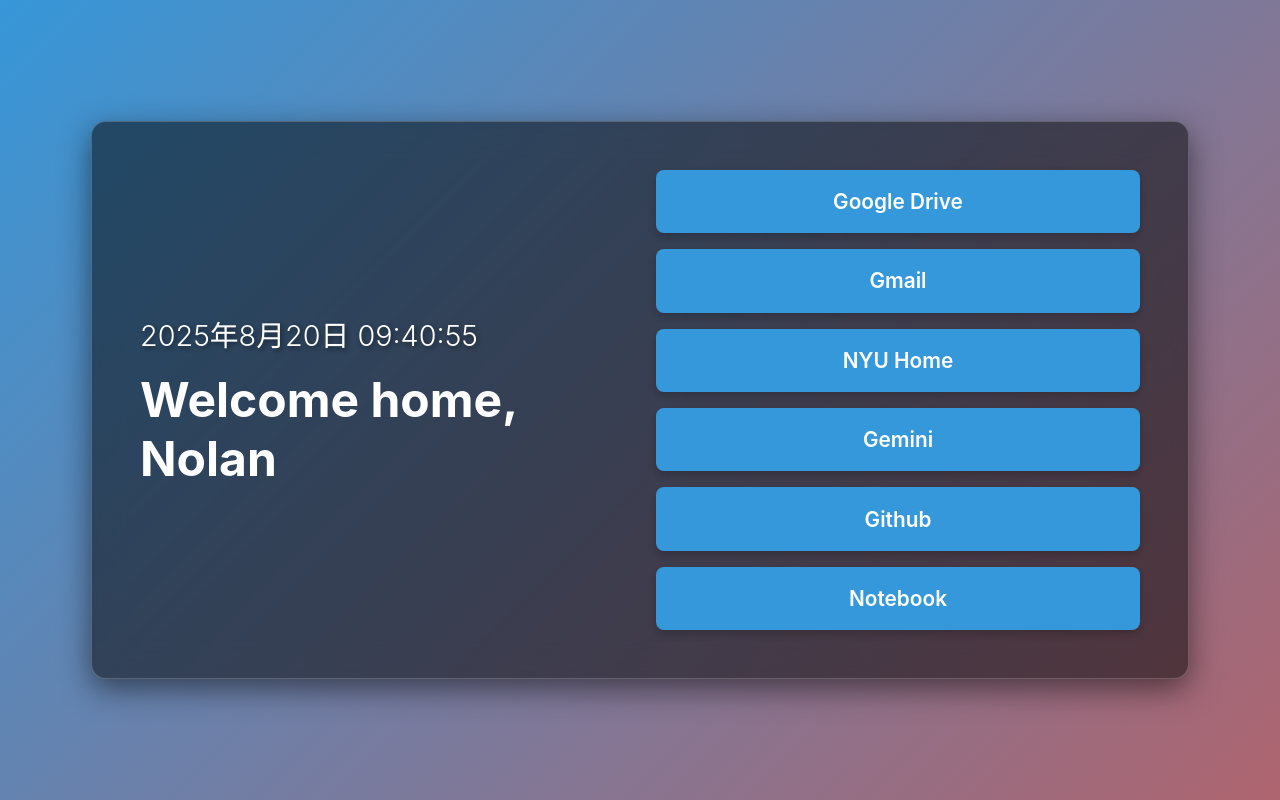
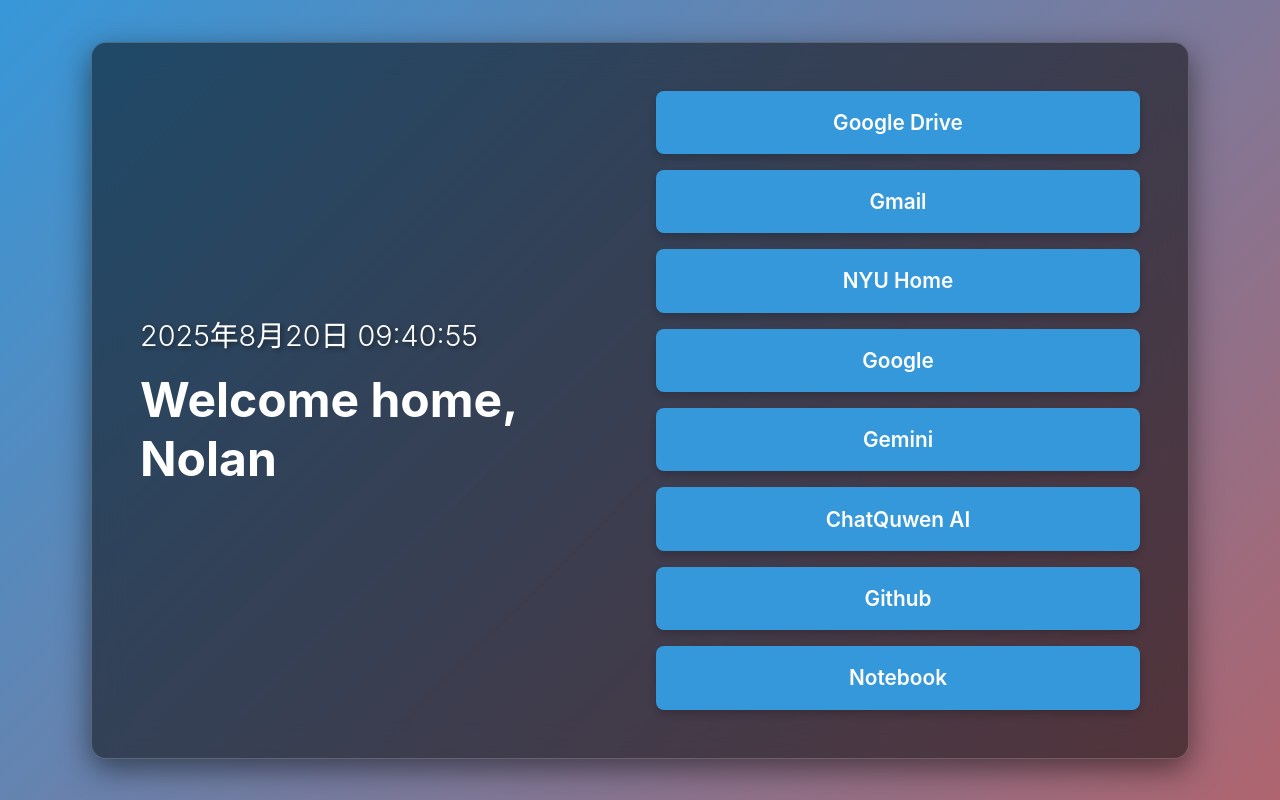
Before and after one commit to Nolan180940/My_home_page, a plain HTML site: page index.html in a window 1280 px wide. Drawn offline with Linux system fonts and the light colour scheme.

Commit message:
Update index.html

```diff
--- a/index.html
+++ b/index.html
@@ -134,7 +134,9 @@
             <a href="https://drive.google.com/" class="link-button">Google Drive</a>
             <a href="https://gmail.com/" class="link-button">Gmail</a>
             <a href="https://home.nyu.edu/" class="link-button">NYU Home</a>
+            <a href="https://google.com/" class="link-button">Google</a>
             <a href="https://gemini.google.com/" class="link-button">Gemini</a>
+            <a href="https://chat.qwen.ai/" class="link-button">ChatQuwen AI</a>
             <a href="https://github.com/" class="link-button">Github</a>
             <a href="https://nolan180940.github.io/Notebook/" class="link-button">Notebook</a>
 
```
